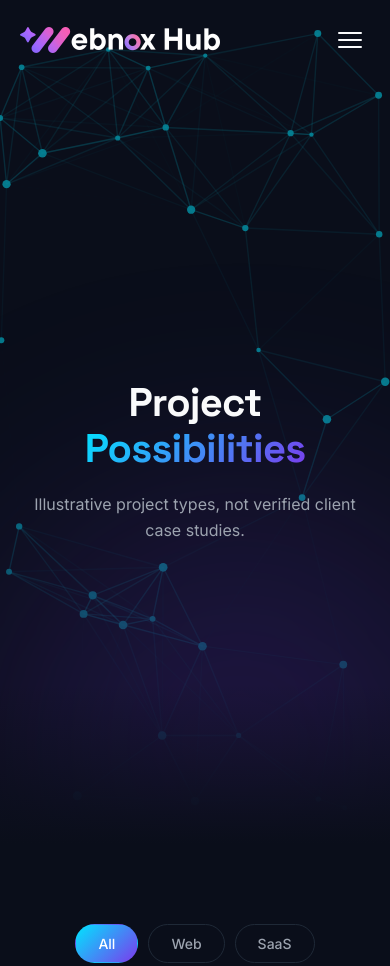
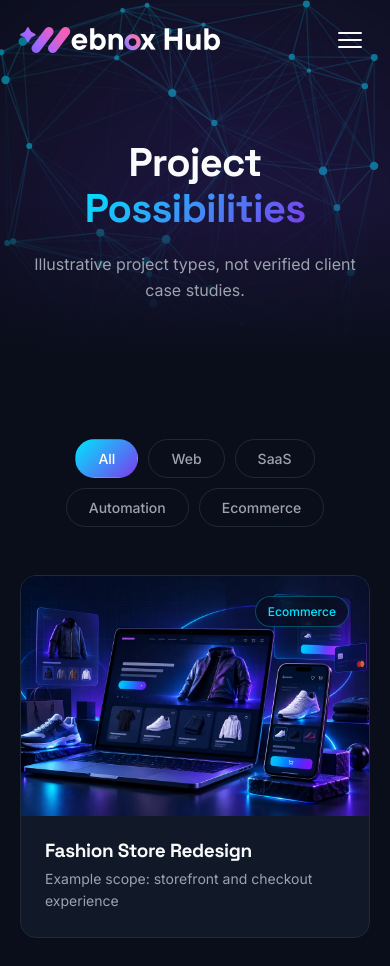
Before and after one commit to webnoxhub/Webnox-Hub, a plain HTML site: page pages/work.html in a window 390 px wide. Shown: the top 966 px of the page. Drawn offline with Linux system fonts and the light colour scheme.

Commit message:
Update Webnox Hub

```diff
--- a/assets/css/style.css
+++ b/assets/css/style.css
@@ -177,9 +177,9 @@ button { font-family: inherit; cursor: pointer; border: none; background: none;
 /* ═══════════ PAGE HERO (Inner pages) ═══════════ */
 .page-hero {
     position: relative;
-    min-height: 100vh;
+    min-height: auto;
     display: flex; flex-direction: column; justify-content: center;
-    padding: 140px 0 80px;
+    padding: 170px 0 70px;
     text-align: center;
     overflow: hidden;
 }
@@ -505,7 +505,7 @@ button { font-family: inherit; cursor: pointer; border: none; background: none;
 /* ═══════════ RESPONSIVE ═══════════ */
 @media (max-width: 900px) {
     .section { padding: 80px 0; }
-    .page-hero { padding: 160px 0 80px; }
+    .page-hero { padding: 140px 0 56px; }
 
             .nav-links {
         position: fixed; top: 0; left: 0; right: 0; bottom: 0;
```
